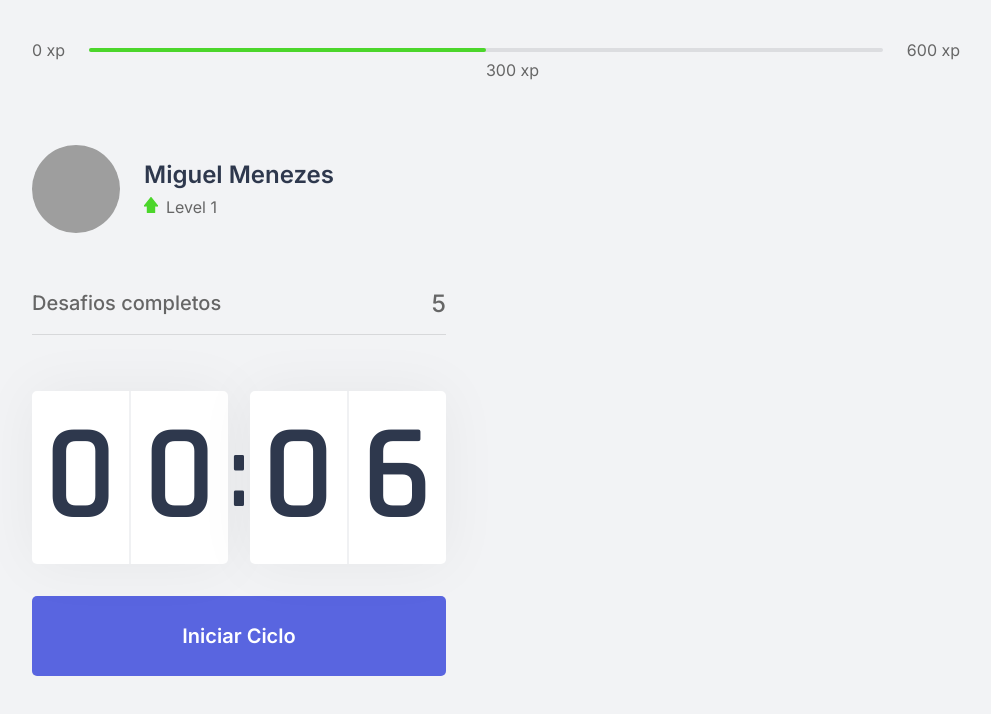
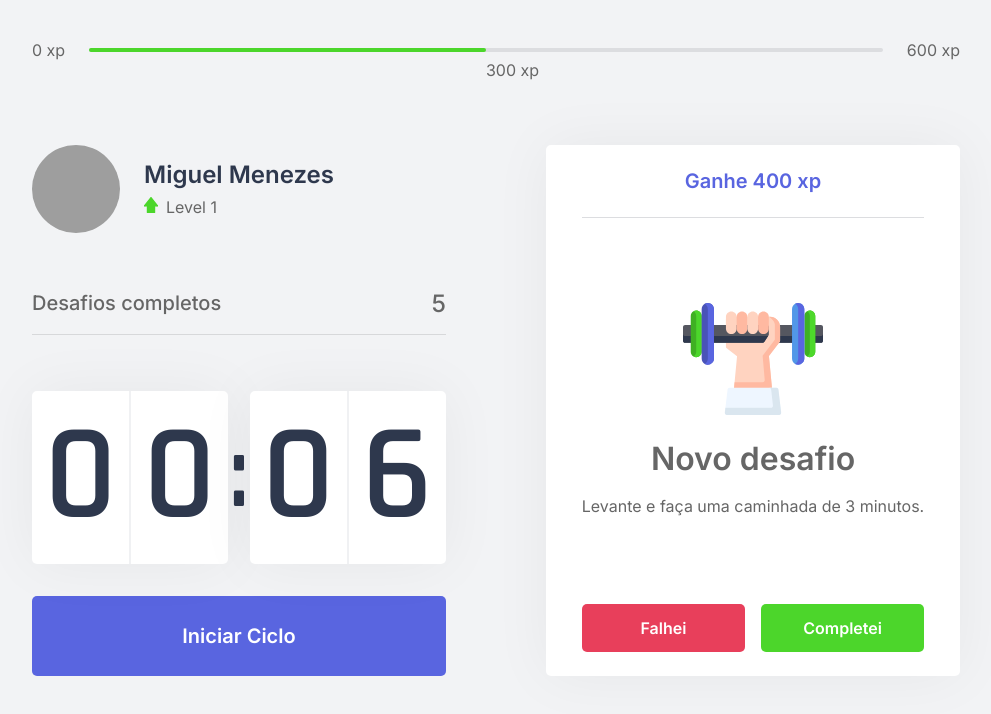
Before and after one commit to MenezesMiguel/Moveit-Next-Js, a Next.js app: page / in a window 1280 px wide. Shown: the top 714 px of the page, without its empty margins (144-1135 px from the left). Built offline with nearby package versions, Linux system fonts and the light colour scheme; grey boxes are pictures that could not be loaded.

Commit message:
ChallengeBox Finalizado

```diff
--- /dev/null
+++ b/src/components/ChallengeBox.tsx
@@ -0,0 +1,45 @@
+/* eslint-disable @next/next/no-img-element */
+import styles from "../styles/components/ChallengeBox.module.css";
+
+export function ChallengeBox() {
+  const hasActiveChallenge = true;
+  return (
+    <div className={styles.challengeBoxContainer}>
+      {hasActiveChallenge ? (
+        <div className={styles.challengeActive}>
+          <header>Ganhe 400 xp</header>
+
+          <main>
+            <img src="icons/body.svg" alt="Body"/>
+            <strong>Novo desafio</strong>
+            <p>Levante e faça uma caminhada de 3 minutos.</p>
+          </main>
+
+          <footer>
+            <button
+                type="button"
+                className={styles.challengeFailedButton}
+                // onClick={}
+            >
+                Falhei
+            </button>
+            <button
+                type="button"
+                className={styles.challengeSucceededButton}
+            >
+                Completei
+            </button>
+          </footer>
+        </div>
+      ) : (
+        <div className={styles.challengeNotActive}>
+          <strong> Finalize um ciclo para receber um desafio</strong>
+          <p>
+            <img src="icons/level-up.svg" alt="Level Up" />
+            Avance de level completando desafios.
+          </p>
+        </div>
+      )}
+    </div>
+  );
+}
--- a/src/pages/index.tsx
+++ b/src/pages/index.tsx
@@ -1,10 +1,13 @@
 /* eslint-disable @next/next/no-page-custom-font */
+import Head from 'next/head';
+
+
 import { ExperienceBar } from "../components/ExperienceBar";
 import { Profile } from "../components/Profile";
 import { CompletedChallenges } from "../components/CompletedChallenges";
 import { Countdown } from "../components/Countdown";
+import { ChallengeBox } from "../components/ChallengeBox";
 
-import Head from 'next/head';
 
 import styles from '../styles/pages/Home.module.css';
 
@@ -23,7 +26,7 @@ export default function Home() {
           <Countdown />
         </div>
         <div>
-
+          <ChallengeBox />
         </div>
       </section>
     </div>
--- /dev/null
+++ b/src/styles/components/ChallengeBox.module.css
@@ -0,0 +1,109 @@
+.challengeBoxContainer {
+  height: 100%;
+
+  background: var(--white);
+  border-radius: 5px;
+  box-shadow: 0 0 60px rgba(0, 0, 0, 0.05);
+  padding: 1.5rem 2rem;
+
+  display: flex;
+  flex-direction: column;
+  align-items: center;
+  justify-content: center;
+
+  text-align: center;
+}
+
+.challengeNotActive {
+  display: flex;
+  flex-direction: column;
+  align-items: center;
+}
+
+.challengeNotActive strong {
+  font-size: 1.5rem;
+  font-weight: 500;
+  line-height: 1.4;
+}
+
+.challengeNotActive p {
+  display: flex;
+  flex-direction: column;
+  align-items: center;
+  line-height: 1.4;
+  max-width: 70%;
+  margin-top: 3rem;
+}
+
+.challengeNotActive p img {
+  margin-bottom: 1rem;
+}
+
+.challengeActive {
+  height: 100%;
+
+  display: flex;
+  flex-direction: column;
+}
+
+.challengeActive header {
+  color: var(--blue);
+  font-weight: 600;
+  font-size: 1.25rem;
+  padding: 0 2rem 1.5rem;
+  border-bottom: 1px solid var(--gray-line);
+}
+
+.challengeActive main {
+  flex: 1;
+  display: flex;
+  flex-direction: column;
+  align-items: center;
+  justify-content: center;
+}
+
+.challengeActive main strong {
+  font-size: 2rem;
+  font-weight: 600;
+  color: var(--title);
+  margin: 1.5rem 0 1rem;
+}
+
+.challengeActive main p {
+  line-height: 1.5;
+}
+
+.challengeActive footer {
+  display: grid;
+  grid-template-columns: 1fr 1fr;
+  gap: 1rem;
+}
+
+.challengeActive footer button {
+  height: 3rem;
+
+  display: flex;
+  align-items: center;
+  justify-content: center;
+
+  border: 0;
+  border-radius: 5px;
+
+  color: var(--white);
+
+  font-size: 1rem;
+  font-weight: 600;
+
+  transition: 0.2s;
+}
+
+.challengeActive footer button.challengeFailedButton {
+  background: var(--red);
+}
+.challengeActive footer button.challengeSucceededButton {
+    background: var(--green);
+  }
+
+  .challengeActive footer button:hover {
+    filter: brightness(0.9);
+  }
```
